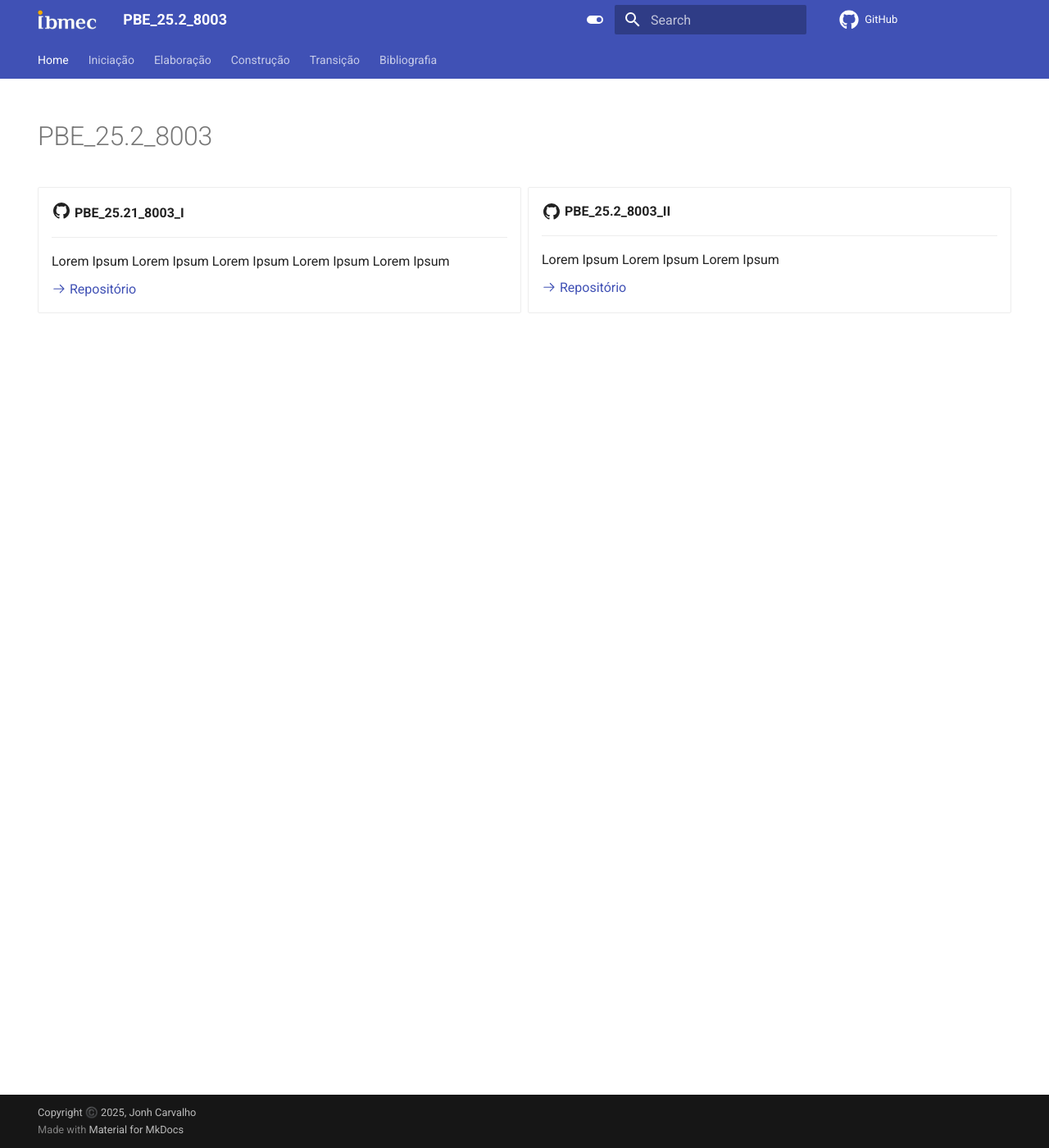
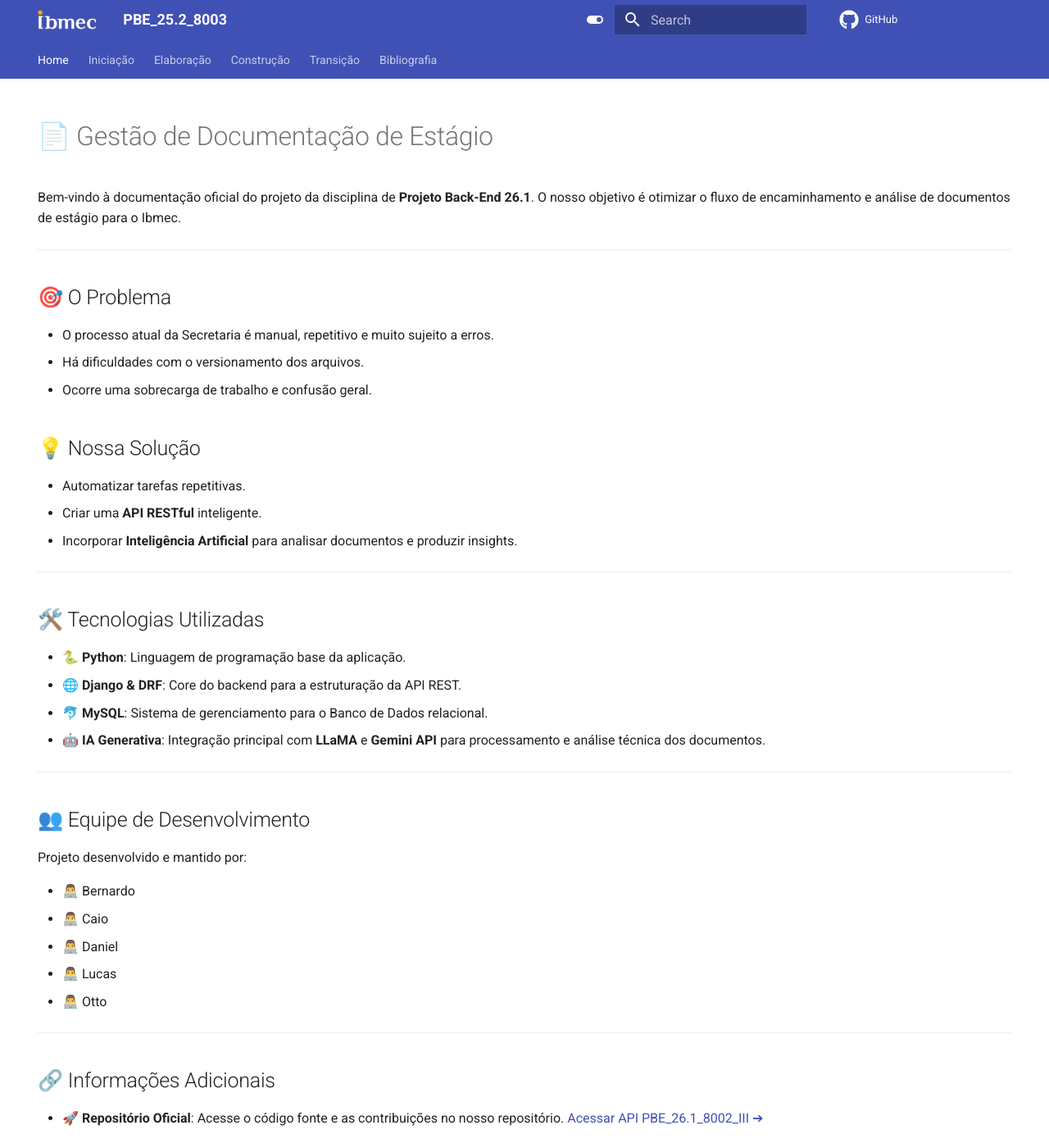
Before and after one commit to Projetos-de-Extensao/PBE_26.1_8002_III, an MkDocs documentation site: the page built from docs/index.md, in a window 1280 px wide and 1400 px high. Shown: the whole window at 82% size. Built offline with MkDocs 1.6.1 and Material for MkDocs 9.7.7, drawn with Linux system fonts in a browser that asks for light colours; comment, search, counter and statistics services are not loaded; some of the changed text lies outside the part shown.

Commit message:
docs: read.me and index updated

````diff
--- a/docs/index.md
+++ b/docs/index.md
@@ -4,25 +4,68 @@ hide:
   - toc
 ---
 
-# PBE_25.2_8003
+# 📄 Gestão de Documentação de Estágio
 
-<div class="grid cards" markdown>
+Bem-vindo à documentação oficial do projeto da disciplina de **Projeto Back-End 26.1**. O nosso objetivo é otimizar o fluxo de encaminhamento e análise de documentos de estágio para o Ibmec.
 
--   :material-github:{ .lg .right } __PBE_25.21_8003_I__
+---
 
-    ---
+## 🎯 O Problema
 
-    Lorem Ipsum     Lorem Ipsum Lorem Ipsum Lorem Ipsum Lorem Ipsum
+* O processo atual da Secretaria é manual, repetitivo e muito sujeito a erros.
+* Há dificuldades com o versionamento dos arquivos.
+* Ocorre uma sobrecarga de trabalho e confusão geral.
 
-    [:octicons-arrow-right-24: Repositório](https://github.com/Projetos-de-Extensao/PBE_25.2_8003_I)
+## 💡 Nossa Solução
 
--   :material-github:{ .lg .middle } __PBE_25.2_8003_II__
+* Automatizar tarefas repetitivas.
+* Criar uma **API RESTful** inteligente.
+* Incorporar **Inteligência Artificial** para analisar documentos e produzir insights.
 
-    ---
+---
 
-    Lorem Ipsum Lorem Ipsum Lorem Ipsum
+## 🛠️ Tecnologias Utilizadas
 
-    [:octicons-arrow-right-24: Repositório](https://github.com/Projetos-de-Extensao/PBE_25.2_8003_II)
+* 🐍 **Python**: Linguagem de programação base da aplicação.
+* 🌐 **Django & DRF**: Core do backend para a estruturação da API REST.
+* 🐬 **MySQL**: Sistema de gerenciamento para o Banco de Dados relacional.
+* 🤖 **IA Generativa**: Integração principal com **LLaMA** e **Gemini API** para processamento e análise técnica dos documentos.
 
+---
 
-</div>
+## 👥 Equipe de Desenvolvimento
+
+Projeto desenvolvido e mantido por:
+
+* 👨‍💻 Bernardo
+* 👨‍💻 Caio
+* 👨‍💻 Daniel
+* 👨‍💻 Lucas
+* 👨‍💻 Otto
+
+---
+
+## 🔗 Informações Adicionais
+
+* 🚀 **Repositório Oficial**: Acesse o código fonte e as contribuições no nosso repositório. [Acessar API PBE_26.1_8002_III ➔](https://github.com/Projetos-de-Extensao/PBE_26.1_8002_III)
+
+---
+
+## ▶️ Como Executar a Documentação
+
+Para iniciar o projeto ou sua própria cópia da documentação de modo local:
+
+```bash
+# Clone o repositório
+git clone https://github.com/Projetos-de-Extensao/PBE_26.1_8002_III.git
+
+# Crie e ative o ambiente virtual
+python -m venv .venv
+source .venv/bin/activate
+
+# Instale as dependências
+pip install -r requirements.txt
+
+# Inicialize o servidor MkDocs localmente
+mkdocs serve
+```
````
Also changed, not shown: README.md (+71 -8 lines).
